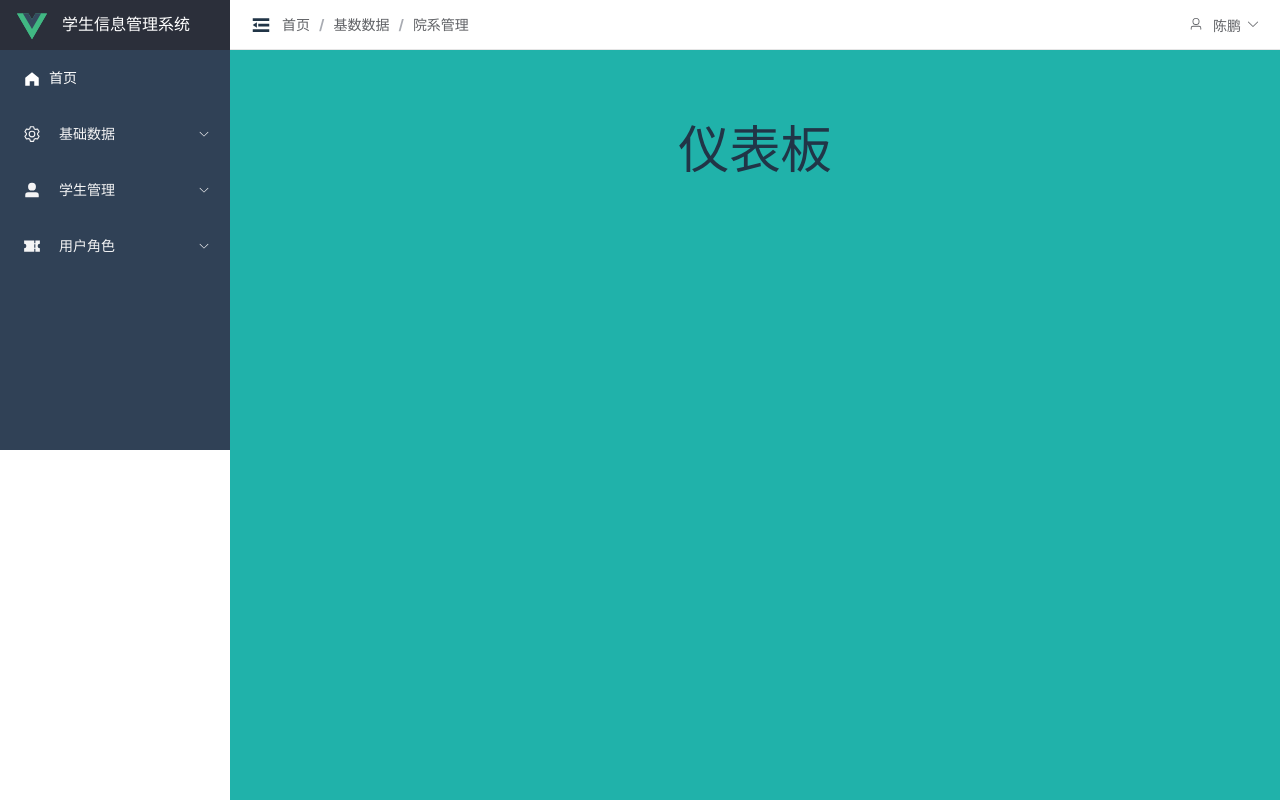
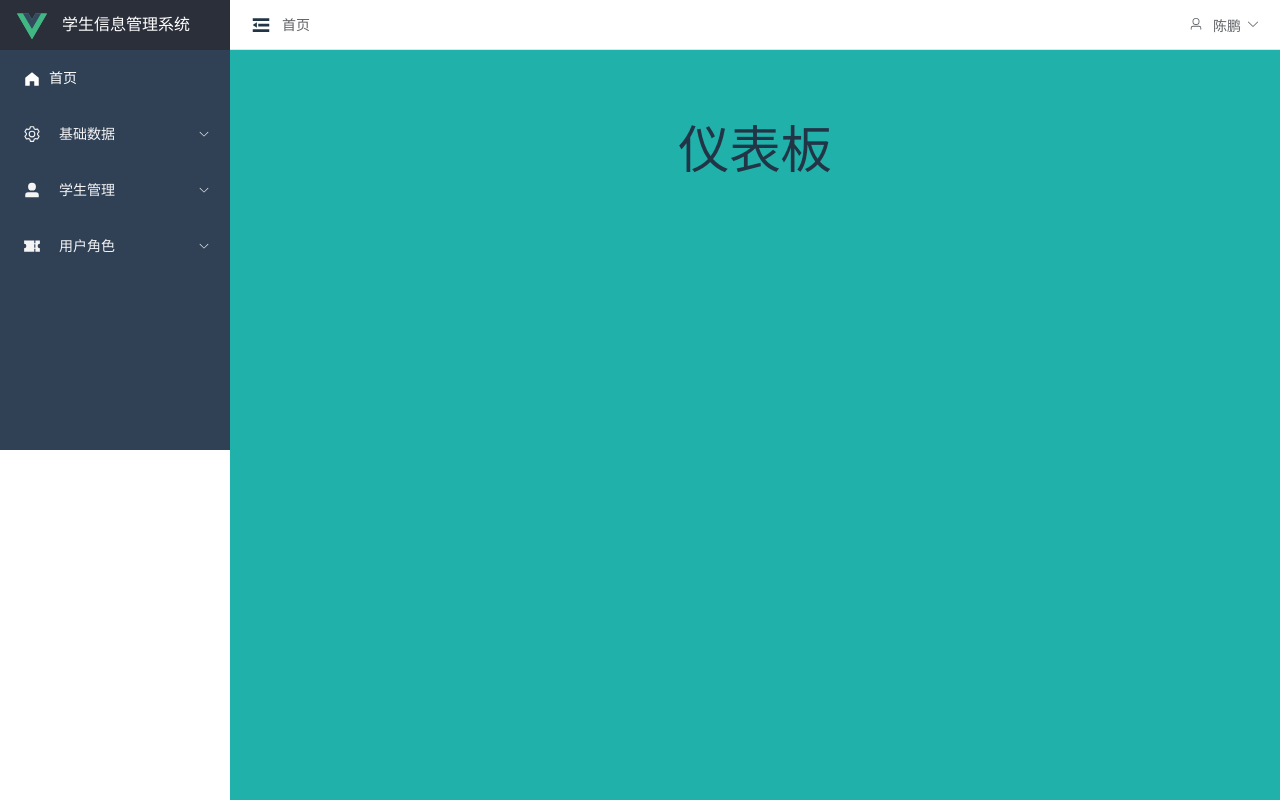
Before and after one commit to monk-after-90s/monk-after-90s.github.io, a Vue app: page /#/dashboard in a window 1280 px wide. Built offline with nearby package versions, Linux system fonts and the light colour scheme.

Commit message:
面包屑

```diff
--- a/src/layout/header/BreadCum.vue
+++ b/src/layout/header/BreadCum.vue
@@ -1,12 +1,27 @@
 <script setup lang="ts">
+import {ref, Ref, watch} from 'vue'
+import {useRoute, RouteLocationMatched} from 'vue-router'
 
+const tabs: Ref<RouteLocationMatched[]> = ref([])
+const route = useRoute()
+
+const getBredCum = () => {
+  let matched = route.matched.filter(item => item.meta && item.meta.title)
+  if (matched[0].path != "/dashboard") {
+    matched = [{path: "/dashboard", meta: {title: '首页'}} as any].concat(matched)
+  }
+
+  tabs.value = matched
+}
+getBredCum()
+watch(() => route.path, getBredCum)
 </script>
 
 <template>
   <el-breadcrumb separator="/">
-    <el-breadcrumb-item>首页</el-breadcrumb-item>
-    <el-breadcrumb-item>基数数据</el-breadcrumb-item>
-    <el-breadcrumb-item>院系管理</el-breadcrumb-item>
+    <el-breadcrumb-item v-for="tab in tabs">{{ tab.meta.title }}</el-breadcrumb-item>
+    <!--    <el-breadcrumb-item>基数数据</el-breadcrumb-item>-->
+    <!--    <el-breadcrumb-item>院系管理</el-breadcrumb-item>-->
   </el-breadcrumb>
 </template>
 
--- a/src/router/index.ts
+++ b/src/router/index.ts
@@ -10,28 +10,43 @@ const routes: Array<RouteRecordRaw> = [
         children: [{
             path: '/dashboard',
             component: () => import('../views/index/Dashboard.vue'),
-            name: 'Dashboard'
+            name: 'Dashboard',
+            meta: {
+                title: '首页'
+            }
         }]
     },
     {
         path: '/basic',
         component: Layout,
         name: 'Basic',
+        meta: {
+            title: '基础数据'
+        },
         children: [
             {
                 path: '/basic/faculty',
                 component: () => import("../views/basic/Faculty.vue"),
-                name: 'Faculty'
+                name: 'Faculty',
+                meta: {
+                    title: '院系信息'
+                },
             },
             {
                 path: '/basic/major',
                 component: () => import("../views/basic/Major.vue"),
-                name: 'Major'
+                name: 'Major',
+                meta: {
+                    title: '专业信息'
+                },
             },
             {
                 path: '/basic/teacher',
                 component: () => import("../views/basic/Teacher.vue"),
-                name: 'Teacher'
+                name: 'Teacher',
+                meta: {
+                    title: '教师信息'
+                },
             },
 
         ]
@@ -40,21 +55,33 @@ const routes: Array<RouteRecordRaw> = [
         path: '/student',
         component: Layout,
         name: 'Student',
+        meta: {
+            title: '学生管理'
+        },
         children: [
             {
                 path: '/student/info',
                 component: () => import("../views/student/Info.vue"),
-                name: 'Info'
+                name: 'Info',
+                meta: {
+                    title: '学生信息'
+                }
             },
             {
                 path: '/student/exam',
                 component: () => import("../views/student/Exam.vue"),
-                name: 'Exam'
+                name: 'Exam',
+                meta: {
+                    title: '考试信息'
+                }
             },
             {
                 path: '/student/image',
                 component: () => import("../views/student/Image.vue"),
-                name: 'Images'
+                name: 'Images',
+                meta: {
+                    title: '学生照片'
+                }
             },
 
         ]
@@ -63,26 +90,41 @@ const routes: Array<RouteRecordRaw> = [
         path: '/user',
         component: Layout,
         name: 'User',
+        meta: {
+            title: '用户角色'
+        },
         children: [
             {
                 path: '/user/account',
                 component: () => import("../views/user/Account.vue"),
-                name: 'Account'
+                name: 'Account',
+                meta: {
+                    title: '登录账号'
+                },
             },
             {
                 path: '/user/roles',
                 component: () => import("../views/user/Roles.vue"),
-                name: 'Roles'
+                name: 'Roles',
+                meta: {
+                    title: '角色信息'
+                }
             },
             {
                 path: '/user/menu',
                 component: () => import("../views/user/Menu.vue"),
-                name: 'Menu'
+                name: 'Menu',
+                meta: {
+                    title: '菜单管理'
+                }
             },
             {
                 path: '/user/permission',
                 component: () => import("../views/user/Permission.vue"),
-                name: 'Permission'
+                name: 'Permission',
+                meta: {
+                    title: '权限管理'
+                }
             }
 
         ]
```
